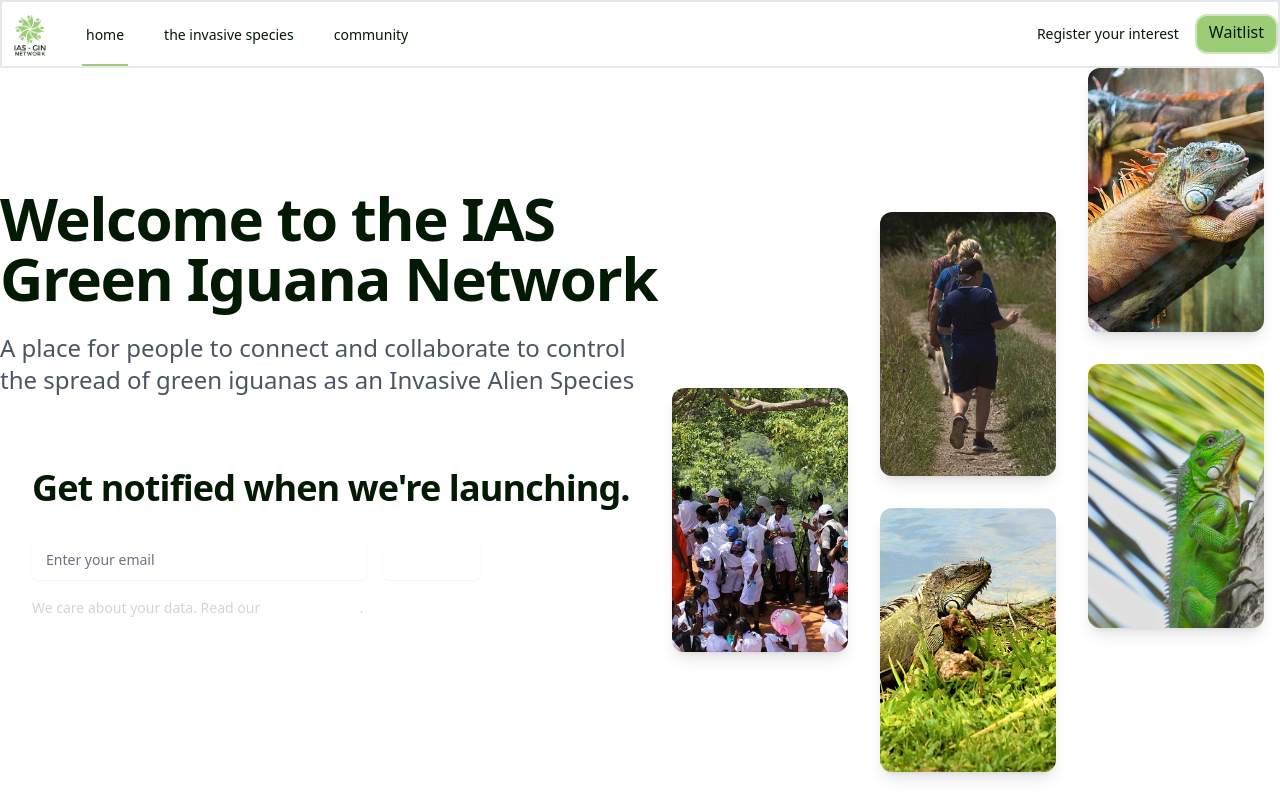
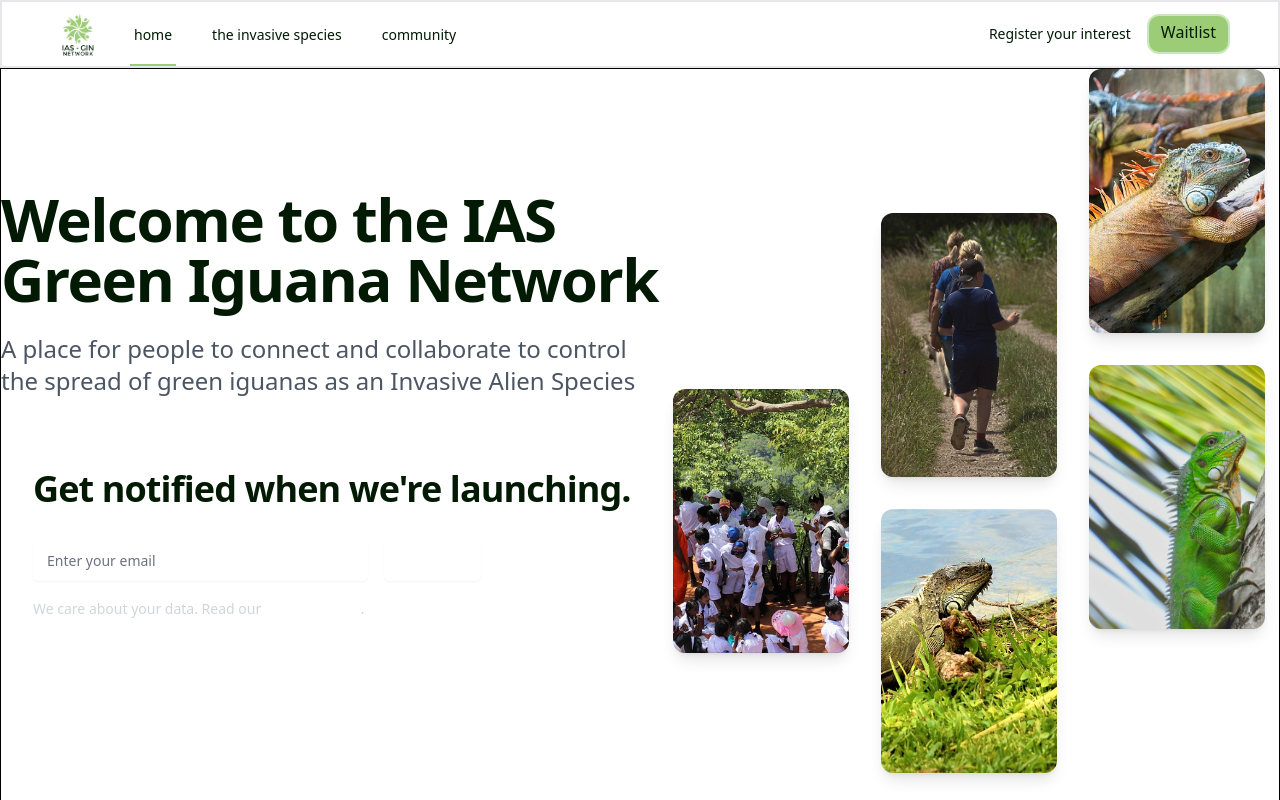
Before and after one commit to Ed-TheVisionMaker/green-ig-ias-network, a Next.js app: page / in a window 1280 px wide. Shown: the top 800 px of the page. Built offline with nearby package versions, Linux system fonts and the light colour scheme; a web font is replaced by a local one.

Commit message:
style: landing page container adjusted to control width

```diff
--- a/app/page.tsx
+++ b/app/page.tsx
@@ -7,8 +7,8 @@ export default function Home() {
     <div className='bg-white'>
       <div className='relative isolate'>
         <div className='overflow-hidden'>
-          <div className='mx-auto max-w-7xl'>
-            <div className='mx-auto max-w-2xl lg:mx-0 lg:flex lg:max-w-none lg:items-center'>
+          <div className='flex flex-col items-center border-black border'>
+            <div className='w-full max-w-2xl lg:mx-0 lg:flex lg:max-w-none lg:items-center'>
               <div className='relative w-full max-w-xl lg:shrink-0 xl:max-w-2xl'>
                 <h1 className='text-4xl font-bold tracking-tight text-ginBlack sm:text-6xl'>
                   Welcome to the IAS Green Iguana Network
--- a/components/Navbar/index.tsx
+++ b/components/Navbar/index.tsx
@@ -11,7 +11,7 @@ export default function Navbar() {
 
   return (
     <div className='w-full border-2 border-blue'>
-      <div className='relative flex h-16 justify-between'>
+      <div className='relative flex h-16 justify-between px-12'>
         <div className='absolute inset-y-0 left-0 flex items-center sm:hidden'></div>
         <div className='flex flex-1 items-center justify-center sm:items-stretch sm:justify-start'>
           <div className='flex flex-shrink-0 items-center'>
```
